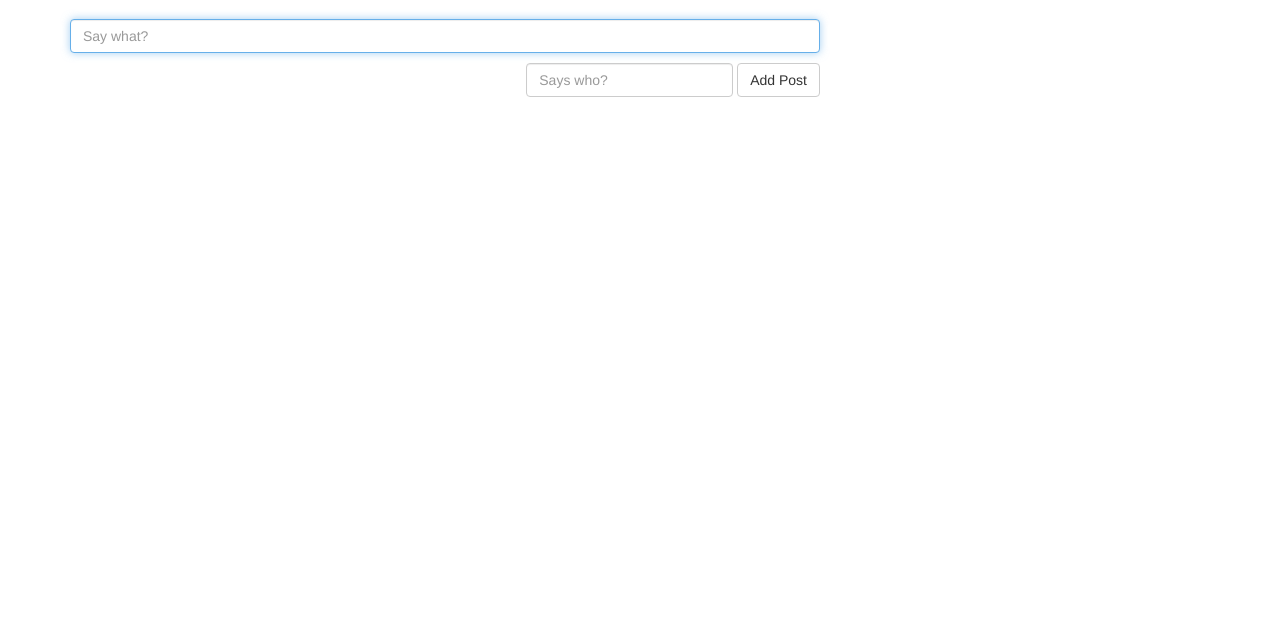
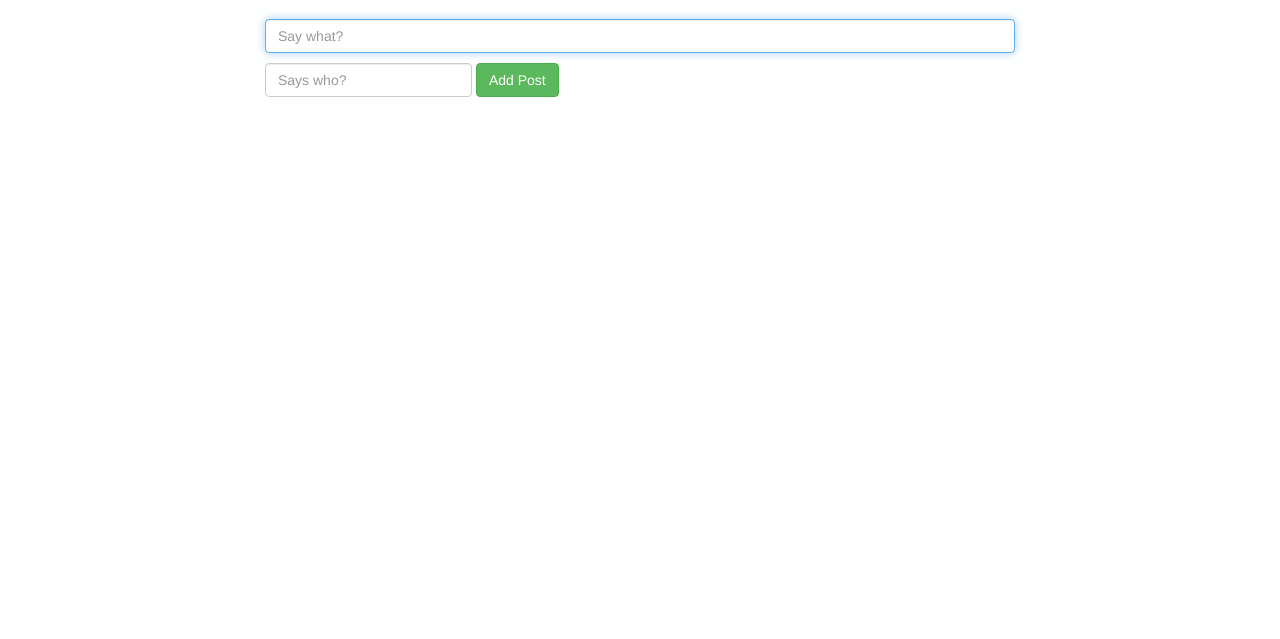
Before and after one commit to xmonmon/w4_microblog_starter_code, a website: page starter_code/public/views/index.html in a window 1280 px wide. Shown: the part 161-800 px from the top of the page. Drawn offline with nearby package versions, Linux system fonts and the light colour scheme; files that its build step writes are made by us from their sources; no server answers; files whose address does not match are found by name.

Commit message:
submit post button now green

```diff
--- a/starter_code/public/styles/posts.css
+++ b/starter_code/public/styles/posts.css
@@ -26,7 +26,3 @@
 .newformline1{
   padding-bottom: 10px;
 }
-
-.newformline2{
-  text-align: right;
-}
--- a/starter_code/public/views/index.html
+++ b/starter_code/public/views/index.html
@@ -26,16 +26,16 @@
   <!-- page content -->
   <div class="container">
     <div class="row">
-      <div class="col-md-8">
+      <div class="col-md-8 col-md-offset-2">
 
         <!-- new post form-->
         <form class="form-inline" id="new-post">
           <div class="newformline1">
             <input type="text" class="form-control" id="new-text" placeholder="Say what?" autofocus>
           </div>
-          <div class="newformline2">
+          <div>
             <input type="text" class="form-control" id="new-author" placeholder="Says who?">
-            <input type="submit" class="btn btn-default" value="Add Post">
+            <input type="submit" class="btn btn-success" value="Add Post">
           </div>
         </form>
         <br>
```
